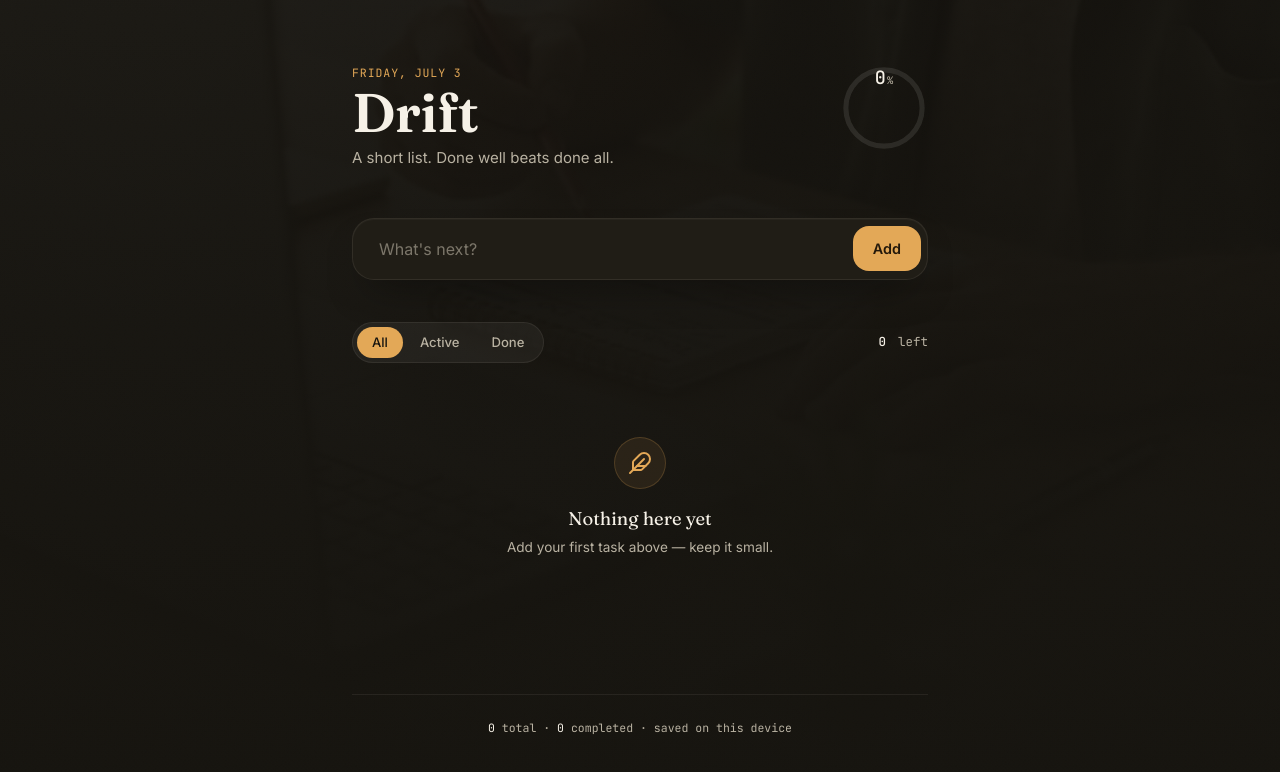
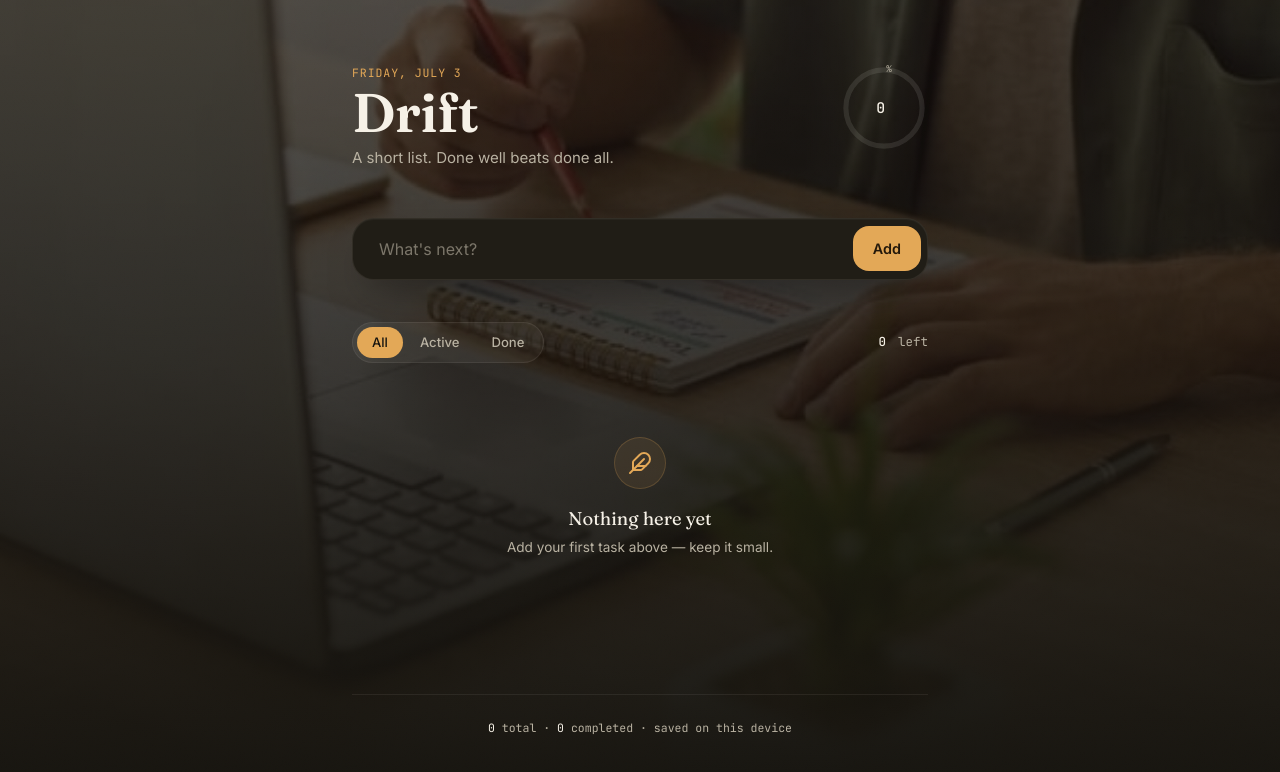
Before and after one commit to zMaham774/drift-todo, a plain HTML site: page index.html in a window 1280 px wide. Drawn offline with nearby package versions, Linux system fonts and the light colour scheme.

Commit message:
applied a fix

```diff
--- a/style.css
+++ b/style.css
@@ -72,14 +72,14 @@ input:focus-visible {
         url('image/hero-bg.jpeg');
     background-size: cover;
     background-position: center;
-    filter: saturate(0.55) brightness(0.35) contrast(1.05);
+    filter: saturate(0.75) brightness(0.65) contrast(1.08);
     transform: scale(1.05);
 }
 
 .bg-scrim {
     position: absolute;
     inset: 0;
-    background: linear-gradient(180deg, rgba(22, 20, 15, 0.86) 0%, rgba(22, 20, 15, 0.94) 40%, var(--ink) 100%);
+    background: linear-gradient(180deg, rgba(22, 20, 15, 0.55) 0%, rgba(22, 20, 15, 0.72) 45%, var(--ink) 100%);
 }
 
 .grain {
@@ -153,21 +153,26 @@ input:focus-visible {
     position: absolute;
     inset: 0;
     display: flex;
-    align-items: baseline;
+    align-items: center;
     justify-content: center;
     gap: 1px;
     font-family: 'JetBrains Mono', monospace;
+    padding: 0 14px;
 }
 
 .ring-number {
-    font-size: 1.15rem;
+    font-size: 0.92rem;
     font-weight: 500;
     color: var(--paper);
+    line-height: 1;
 }
 
 .ring-percent {
-    font-size: 0.65rem;
+    font-size: 0.58rem;
     color: var(--paper-dim);
+    line-height: 1;
+    align-self: flex-start;
+    margin-top: 1px;
 }
 
 /* ===================== Input card ===================== */
```
